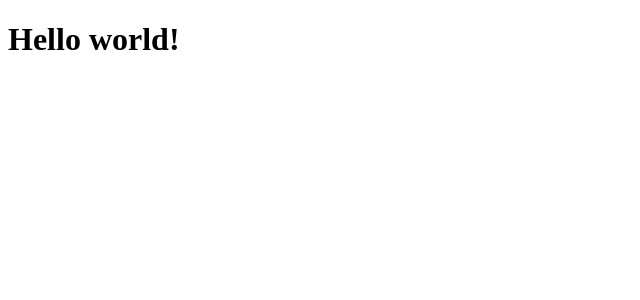
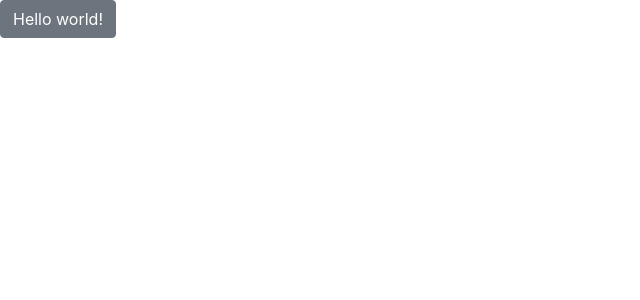
Before and after one commit to uuganbold/algorithm_js, a Next.js app in the folder bluedit/: page / in a window 1280 px wide. Shown: the top 300 px of the page, without its empty margins (0-640 px from the left). Built offline with nearby package versions, Linux system fonts and the light colour scheme.

Commit message:
reactstrap added

```diff
--- a/bluedit/package.json
+++ b/bluedit/package.json
@@ -15,12 +15,14 @@
 		"test:coverage": "jest --coverage"
 	},
 	"dependencies": {
+		"bootstrap": "^4.4.1",
 		"firebase": "^7.8.0",
 		"firebase-admin": "^8.9.2",
 		"isomorphic-unfetch": "^3.0.0",
 		"next": "^9.2.1",
 		"react": "^16.12.0",
 		"react-dom": "^16.12.0",
+		"reactstrap": "^8.4.1",
 		"validator": "^12.2.0"
 	},
 	"devDependencies": {
@@ -31,6 +33,7 @@
 		"@types/lodash": "^4.14.149",
 		"@types/node": "^13.5.0",
 		"@types/react": "^16.9.19",
+		"@types/reactstrap": "^8.4.1",
 		"@types/validator": "^12.0.1",
 		"@typescript-eslint/eslint-plugin": "^2.18.0",
 		"@typescript-eslint/parser": "^2.18.0",
--- /dev/null
+++ b/bluedit/src/pages/_app.js
@@ -0,0 +1,6 @@
+import 'bootstrap/dist/css/bootstrap.min.css';
+
+// This default export is required in a new `pages/_app.js` file.
+export default function MyApp({ Component, pageProps }) {
+  return <Component {...pageProps} />
+}
--- a/bluedit/src/pages/index.tsx
+++ b/bluedit/src/pages/index.tsx
@@ -1,4 +1,6 @@
 import React from 'react';
-const Home = () => <h1>Hello world!</h1>;
+import {Button} from 'reactstrap'
+
+const Home = () => <Button>Hello world!</Button>;
 
 export default Home;
```
Also changed, not shown: 1 other file (tests, documents, lock files or other folders).
